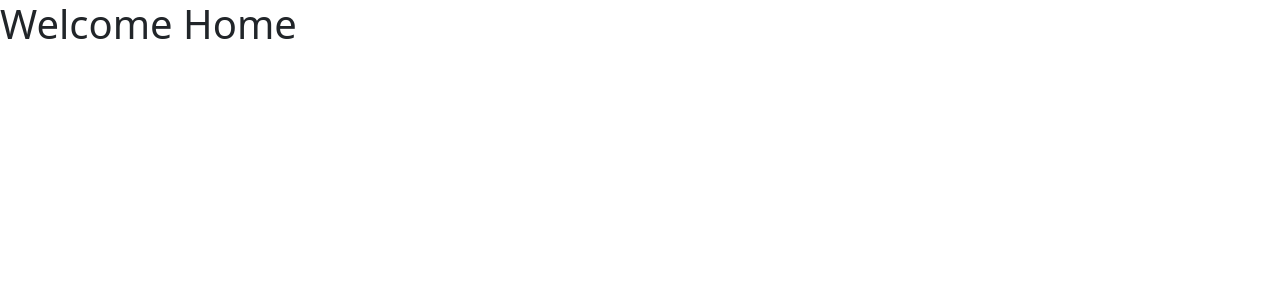
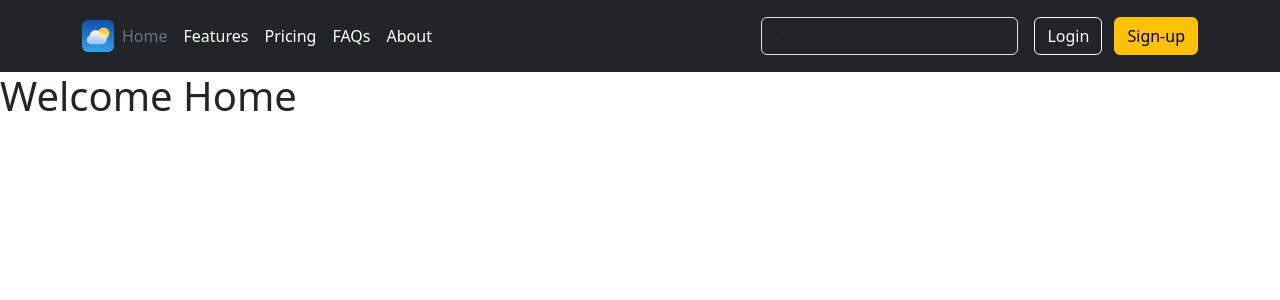
Before and after one commit to AleandroPresta/weather-webapp, a Django app: page / in a window 1280 px wide. Shown: the top 300 px of the page. Run offline with Django 4.2, Linux system fonts and the light colour scheme.

Commit message:
Added generic nav-bar for further development

```diff
--- a/app/templates/layout.html
+++ b/app/templates/layout.html
@@ -1,4 +1,5 @@
 <!DOCTYPE html>
+{% load static %}
 <html lang="en">
 <head>
     <meta charset="UTF-8">
@@ -11,11 +12,40 @@
     <link href="https://cdn.jsdelivr.net/npm/bootstrap@5.3.3/dist/css/bootstrap.min.css" rel="stylesheet" integrity="sha384-QWTKZyjpPEjISv5WaRU9OFeRpok6YctnYmDr5pNlyT2bRjXh0JMhjY6hW+ALEwIH" crossorigin="anonymous">
 </head>
 <body>
+
+    <!-- Navigation -->
+    <header class="p-3 text-bg-dark">
+        <div class="container">
+            <div class="d-flex flex-wrap align-items-center justify-content-center justify-content-lg-start">
+                <a href="/" class="d-flex align-items-center mb-2 mb-lg-0 text-white text-decoration-none">
+                    <img src="{% static "assets/nav-icon.avif" %}" alt="Bootstrap" width="32" height="32" class="rounded">
+                </a>
+
+                <ul class="nav col-12 col-lg-auto me-lg-auto mb-2 justify-content-center mb-md-0">
+                    <li><a href="#" class="nav-link px-2 text-secondary">Home</a></li>
+                    <li><a href="#" class="nav-link px-2 text-white">Features</a></li>
+                    <li><a href="#" class="nav-link px-2 text-white">Pricing</a></li>
+                    <li><a href="#" class="nav-link px-2 text-white">FAQs</a></li>
+                    <li><a href="#" class="nav-link px-2 text-white">About</a></li>
+                </ul>
+
+                <form class="col-12 col-lg-auto mb-3 mb-lg-0 me-lg-3" role="search">
+                    <input type="search" class="form-control form-control-dark text-bg-dark" placeholder="Search..." aria-label="Search">
+                </form>
+
+                <div class="text-end">
+                    <button type="button" class="btn btn-outline-light me-2">Login</button>
+                    <button type="button" class="btn btn-warning">Sign-up</button>
+                </div>
+            </div>
+        </div>
+    </header>
+
+    <!-- Main Content -->
     <main>
         {% block content %}
         {% endblock %}
     </main>
-
     <script src="https://cdn.jsdelivr.net/npm/bootstrap@5.3.3/dist/js/bootstrap.bundle.min.js" integrity="sha384-YvpcrYf0tY3lHB60NNkmXc5s9fDVZLESaAA55NDzOxhy9GkcIdslK1eN7N6jIeHz" crossorigin="anonymous"></script>
 </body>
 </html>
```
